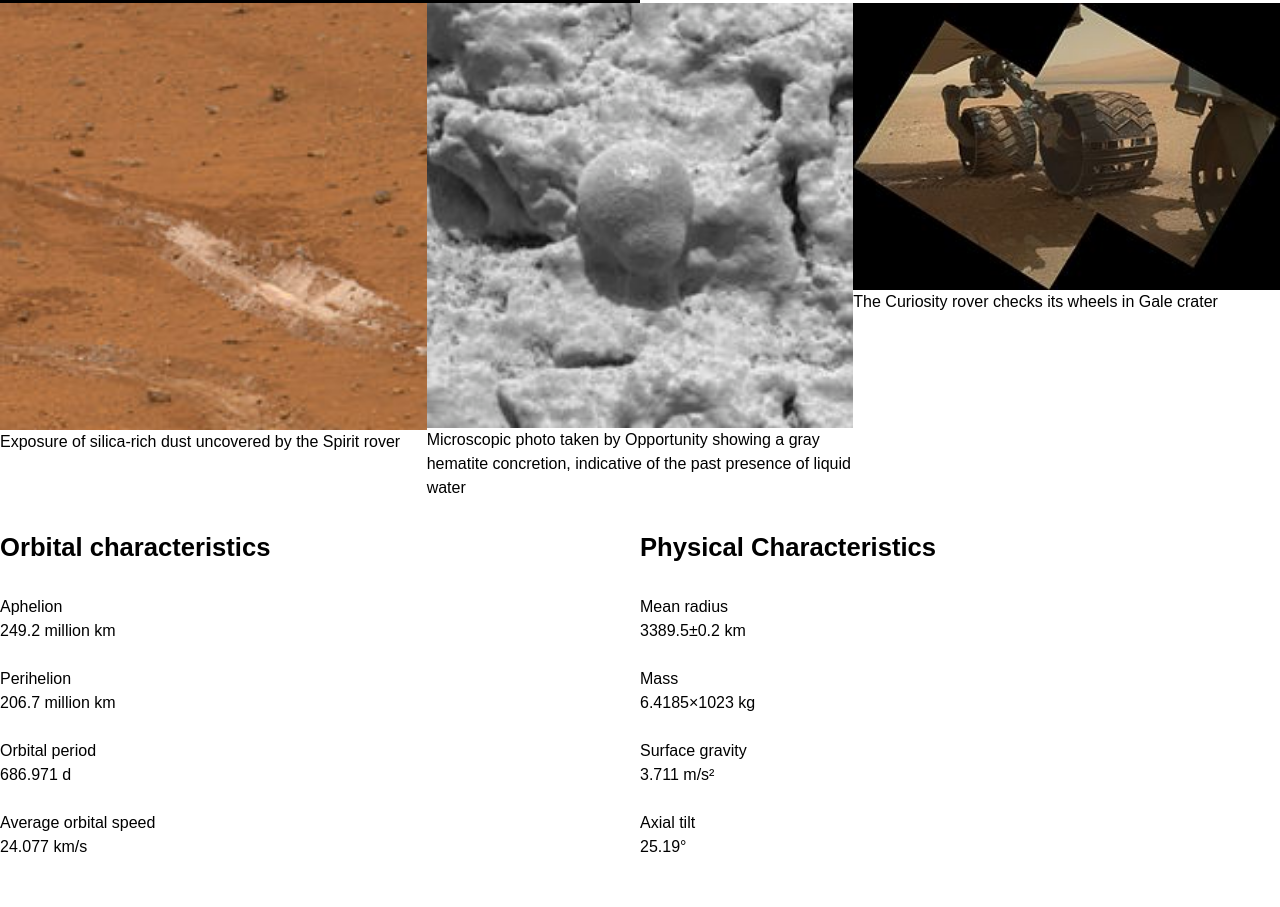
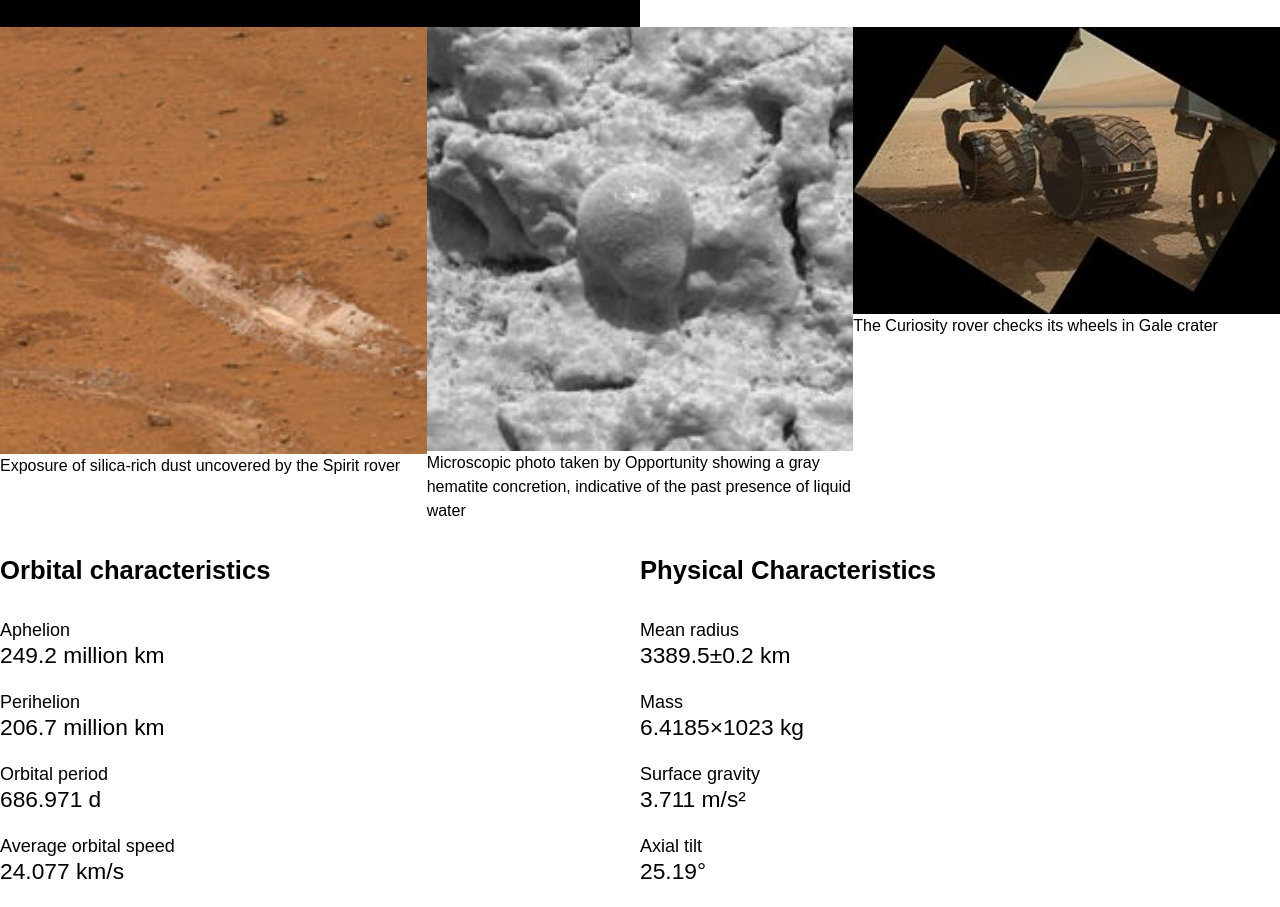
Before and after one commit to christianne-mcpartland/dsn1675-planet-website, a plain HTML site: page index.html in a window 1280 px wide. Shown: the part 757-1664 px from the top of the page. Before the commit the page ends 1640 px from the top, so only its background shows below. Drawn offline with Linux system fonts and the light colour scheme.

Commit message:
font size changes

```diff
--- a/css/main.css
+++ b/css/main.css
@@ -53,8 +53,9 @@ h1 {
 
 .lightgrey {
     background-color: #e2e2e2;
-    overflow: hidden;
+    text-align: center;
 }
+
 
 @media only screen and (min-width: 25em) {
 
--- a/index.html
+++ b/index.html
@@ -12,7 +12,7 @@
 <body>
 
 <div class="grey">
-    <h1 class="venus">Mars</h1>
+    <h1 class="peta">Mars</h1>
 
     <nav>
         <ul class="nav">
@@ -23,8 +23,8 @@
     </nav>
 </div>
 
-<div class="lightgrey">
-    <h3>Mars, the fourth planet from the Sun</h3>
+<div class="lightgrey peta">
+    <p>Mars, the fourth planet from the Sun</p>
 </div>
 
     <div class="grid">
@@ -33,7 +33,7 @@
         </div>
 
         <div class="unit unit-xs-1 unit-s-1 unit-m-1-2 unit-l-1-2">
-            <h2>Mars</h2>
+            <h2 class="exa">Mars</h2>
             <p>Mars is the fourth planet from the Sun and the second smallest planet in the Solar System, after Mercury. Named after the Roman god of war, it is often described as the "Red Planet" because the iron oxide prevalent on its surface gives it a reddish appearance.[15] Mars is a terrestrial planet with a thin atmosphere, having surface features reminiscent both of the impact craters of the Moon and the volcanoes, valleys, deserts, and polar ice caps of Earth.</p>
         </div>
     </div>
@@ -65,17 +65,17 @@
             <div class="unit unit-xs-1 unit-s-1 unit-m-1-2 unit-l-1-2">
             <h2>Orbital characteristics</h2>
 
-            <dl>
-                <dt>Aphelion</dt>
+            <dl class="tera">
+                <dt class="mega">Aphelion</dt>
                 <dd>249.2 million km</dd>
 
-                <dt>Perihelion</dt>
+                <dt class="mega">Perihelion</dt>
                 <dd>206.7 million km</dd>
 
-                <dt>Orbital period</dt>
+                <dt class="mega">Orbital period</dt>
                 <dd>686.971 d</dd>
 
-                <dt>Average orbital speed</dt>
+                <dt class="mega">Average orbital speed</dt>
                 <dd>24.077 km/s</dd>
             </dl>
         </div>
@@ -84,17 +84,17 @@
             <div class="unit unit-xs-1 unit-s-1 unit-m-1-2 unit-l-1-2">
                 <h2>Physical Characteristics</h2>
 
-            <dl>
-                <dt>Mean radius</dt>
+            <dl class="tera">
+                <dt class="mega">Mean radius</dt>
                 <dd>3389.5±0.2 km</dd>
 
-                <dt>Mass</dt>
+                <dt class="mega">Mass</dt>
                 <dd>6.4185×1023 kg</dd>
 
-                <dt>Surface gravity</dt>
+                <dt class="mega">Surface gravity</dt>
                 <dd>3.711 m/s²</dd>
 
-                <dt>Axial tilt</dt>
+                <dt class="mega">Axial tilt</dt>
                 <dd>25.19°</dd>
             </dl>
         </div>
```
Also changed, not shown: moon.html (+2 -2 lines).
